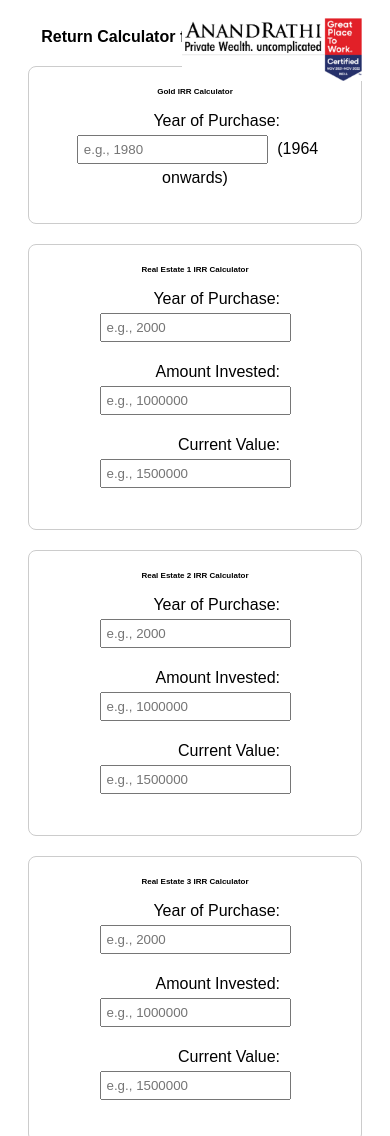
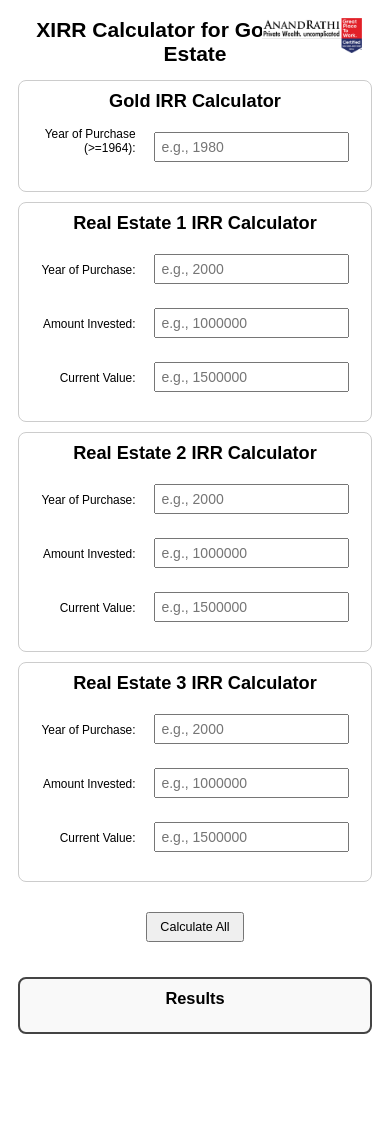
Before and after one commit to Nabanita-Dutta/Gold-and-Real-estate---Return-Calculator, a plain HTML site: page index.html in a window 390 px wide. Shown: the top 1136 px of the page. After the commit the page ends 1052 px from the top, so only its background shows below. Drawn offline with Linux system fonts and the light colour scheme.

Commit message:
index.html

```diff
--- a/index.html
+++ b/index.html
@@ -3,46 +3,59 @@
 <head>
   <meta charset="UTF-8" />
   <meta name="viewport" content="width=device-width, initial-scale=1.0" />
-  <title>XIRR Calculator for Gold & Real Estate</title>
+  <title>Return Calculator for Gold & Real Estate</title>
   <style>
     body {
       font-family: Arial, sans-serif;
       text-align: center;
-      padding: 20px;
+      padding: 10px;
       position: relative;
+      font-size: 16px;
     }
     .logo {
       position: absolute;
       top: 10px;
       right: 20px;
-      width: 180px; /* Adjust size as needed */
+      width: 120px; /* Adjusted size for mobile */
     }
     .section {
       border: 1px solid #ccc;
       margin: 20px auto;
-      padding: 20px;
+      padding: 15px;
       max-width: 500px;
       border-radius: 8px;
     }
     h1, h2 { margin-top: 0; }
-    h1 { font-size: 1em; }
-    h2 { font-size: 0.5em; }
-    input, button { margin: 5px; padding: 5px; }
-    label { display: inline-block; width: 180px; text-align: right; margin-right: 10px; }
+    h1 { font-size: 1.8em; }
+    h2 { font-size: 1.4em; }
+    input, button { margin: 5px; padding: 5px; font-size: 1em; }
+    label { display: inline-block; width: 140px; text-align: right; margin-right: 10px; font-size: 0.9em; }
     .calculate-button {
-      font-size: 1.0em;
-      padding: 10px 20px;
+      font-size: 1em;
+      padding: 8px 16px;
       margin-top: 20px;
     }
     #allResults {
       margin-top: 30px;
-      padding: 20px;
+      padding: 15px;
       border: 2px solid #444;
       border-radius: 8px;
       max-width: 600px;
       margin-left: auto;
       margin-right: auto;
       background: #f9f9f9;
+      font-size: 1em;
+    }
+    /* Mobile friendly adjustments */
+    @media (max-width: 600px) {
+      body { font-size: 14px; }
+      h1 { font-size: 1.5em; }
+      h2 { font-size: 1.3em; }
+      label { width: 100px; font-size: 0.85em; }
+      .section { margin: 10px auto; padding: 10px; }
+      .calculate-button { font-size: 0.9em; padding: 6px 12px; }
+      #allResults { font-size: 0.9em; padding: 10px; }
+      .logo { width: 100px; }
     }
   </style>
 </head>
@@ -50,17 +63,14 @@
   <!-- Logo: Ensure the image is in the assets folder at /assets/logo.png -->
   <img src="assets/logo.png" alt="Anand Rathi Logo" class="logo">
 
-  <h1>
-
-    Return Calculator for Gold & Real Estate</h1>
+  <h1>XIRR Calculator for Gold & Real Estate</h1>
 
   <!-- Gold IRR Calculator -->
   <div class="section" id="goldCalculator">
     <h2>Gold IRR Calculator</h2>
     <p>
-      <label for="goldYear">Year of Purchase:</label>
+      <label for="goldYear">Year of Purchase (>=1964):</label>
       <input type="number" id="goldYear" placeholder="e.g., 1980" />
-      <Tag>(1964 onwards)</Tag>
     </p>
   </div>
 
@@ -190,7 +200,6 @@
       // Calculate annualized IRR
       const irr = Math.pow(currentValue / invested, 1 / diffYears) - 1;
 
-      // Customize the output string for each Real Estate section
       if (sectionId === "re1") {
         return "Real estate 1 IRR for the year " + year + " is: " + (irr * 100).toFixed(2) + "%";
       } else if (sectionId === "re2") {
```
